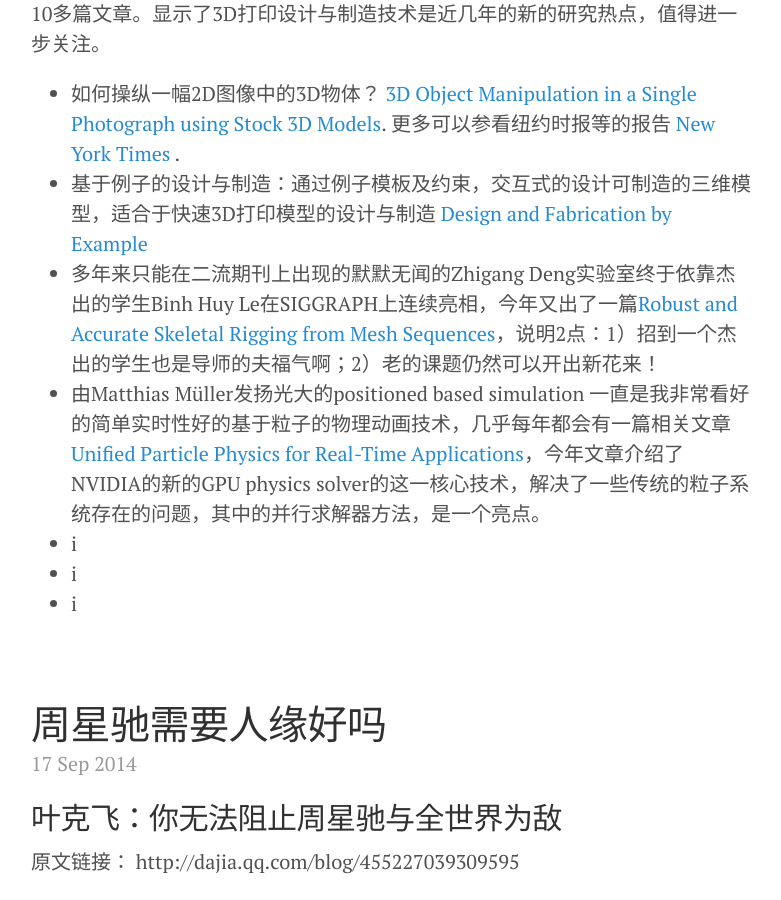
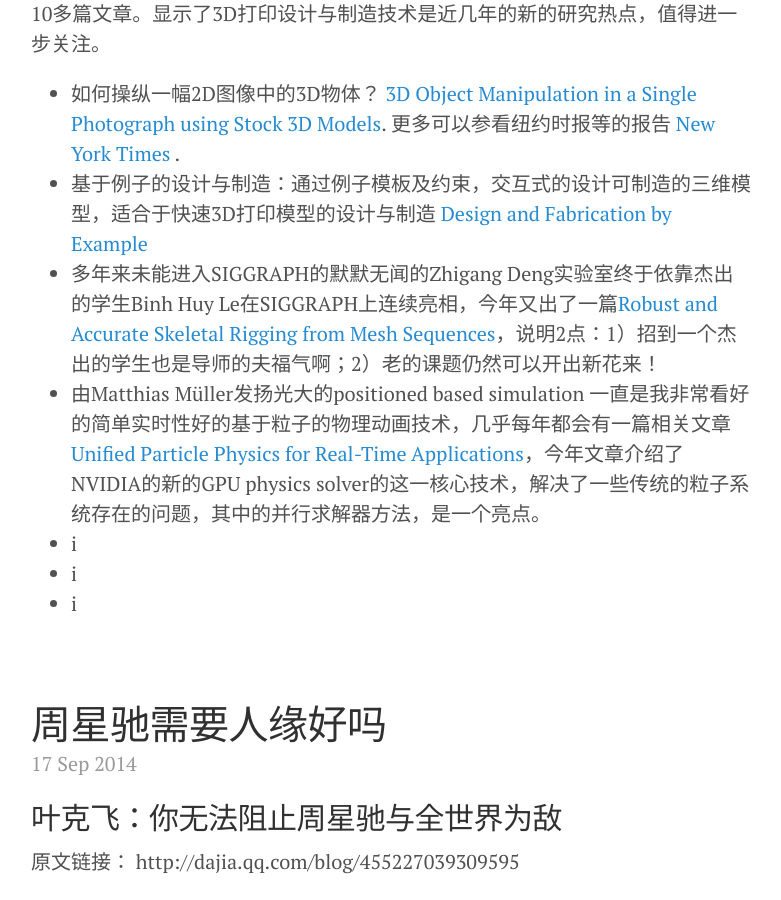
Before and after one commit to hwdong/hwdong-old.github.io, a Jekyll site: the page built from index.html, in a window 1280 px wide and 900 px high, scrolled down 372 px. Shown: the whole window, without its empty margins (249-1030 px from the left). Built offline with Jekyll 4.4.1, drawn with Linux system fonts in a browser that asks for light colours; Markdown is read by kramdown in place of the engine named in the settings; the list of posts is cut into pages by our own code.

Commit message:
Updated 2014-09-20-SIGGRAPH2014.md

```diff
--- a/_posts/2014-09-20-SIGGRAPH2014.md
+++ b/_posts/2014-09-20-SIGGRAPH2014.md
@@ -8,7 +8,7 @@
 - 如何操纵一幅2D图像中的3D物体？
  [3D Object Manipulation in a Single Photograph using Stock 3D Models](http://www.cs.cmu.edu/~om3d/). 更多可以参看纽约时报等的报告 [ New York Times](http://www.nytimes.com/2014/08/12/science/3-d-tool-guesses-what-a-photo-is-missing.html) .
 - 基于例子的设计与制造：通过例子模板及约束，交互式的设计可制造的三维模型，适合于快速3D打印模型的设计与制造 [Design and Fabrication by Example](http://fabbyexample.csail.mit.edu/)
-- 多年来只能在二流期刊上出现的默默无闻的Zhigang Deng实验室终于依靠杰出的学生Binh Huy Le在SIGGRAPH上连续亮相，今年又出了一篇[Robust and Accurate Skeletal Rigging from Mesh Sequences](http://graphics.cs.uh.edu/ble/papers/2014s-ske/)，说明2点：1）招到一个杰出的学生也是导师的夫福气啊；2）老的课题仍然可以开出新花来！
+- 多年来未能进入SIGGRAPH的默默无闻的Zhigang Deng实验室终于依靠杰出的学生Binh Huy Le在SIGGRAPH上连续亮相，今年又出了一篇[Robust and Accurate Skeletal Rigging from Mesh Sequences](http://graphics.cs.uh.edu/ble/papers/2014s-ske/)，说明2点：1）招到一个杰出的学生也是导师的夫福气啊；2）老的课题仍然可以开出新花来！
 - 由Matthias Müller发扬光大的positioned based simulation 一直是我非常看好的简单实时性好的基于粒子的物理动画技术，几乎每年都会有一篇相关文章[Unified Particle Physics for Real-Time Applications](http://blog.mmacklin.com/flex/)，今年文章介绍了NVIDIA的新的GPU physics solver的这一核心技术，解决了一些传统的粒子系统存在的问题，其中的并行求解器方法，是一个亮点。
 - i
 - i
```
